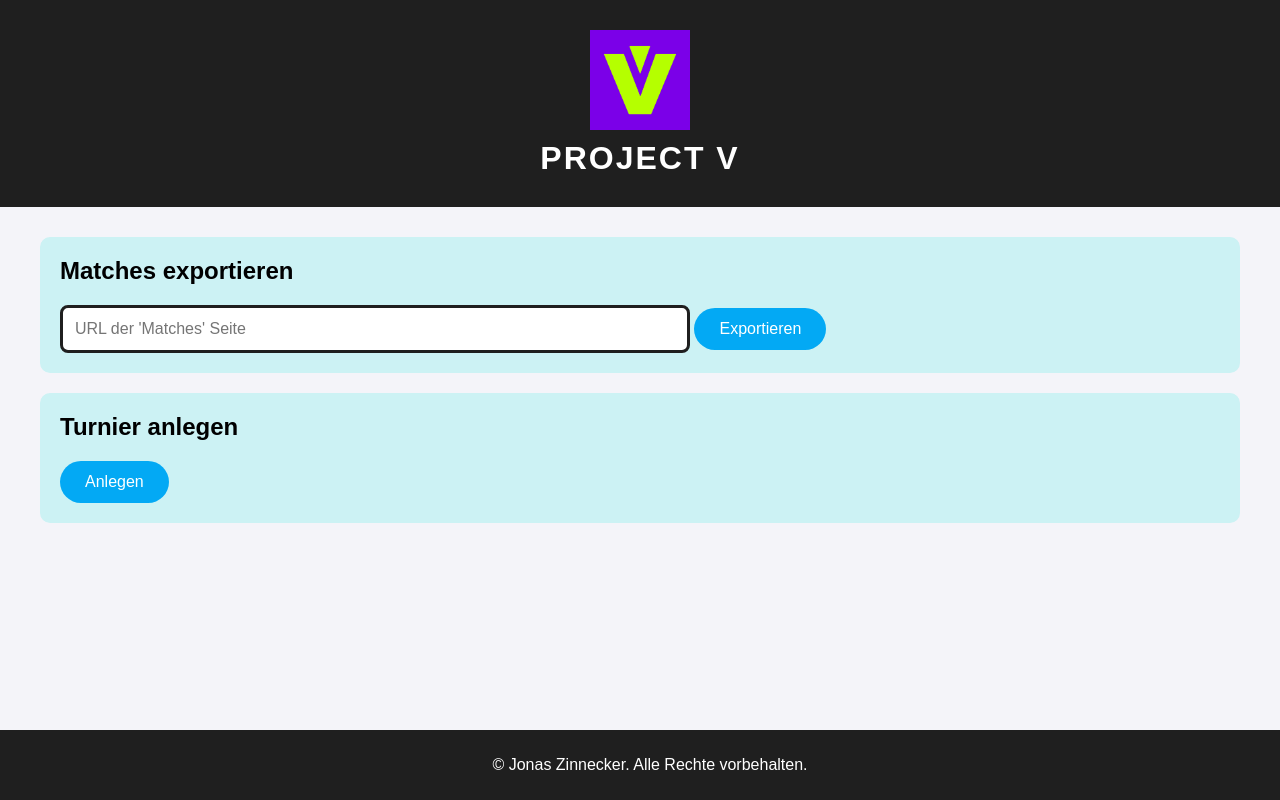
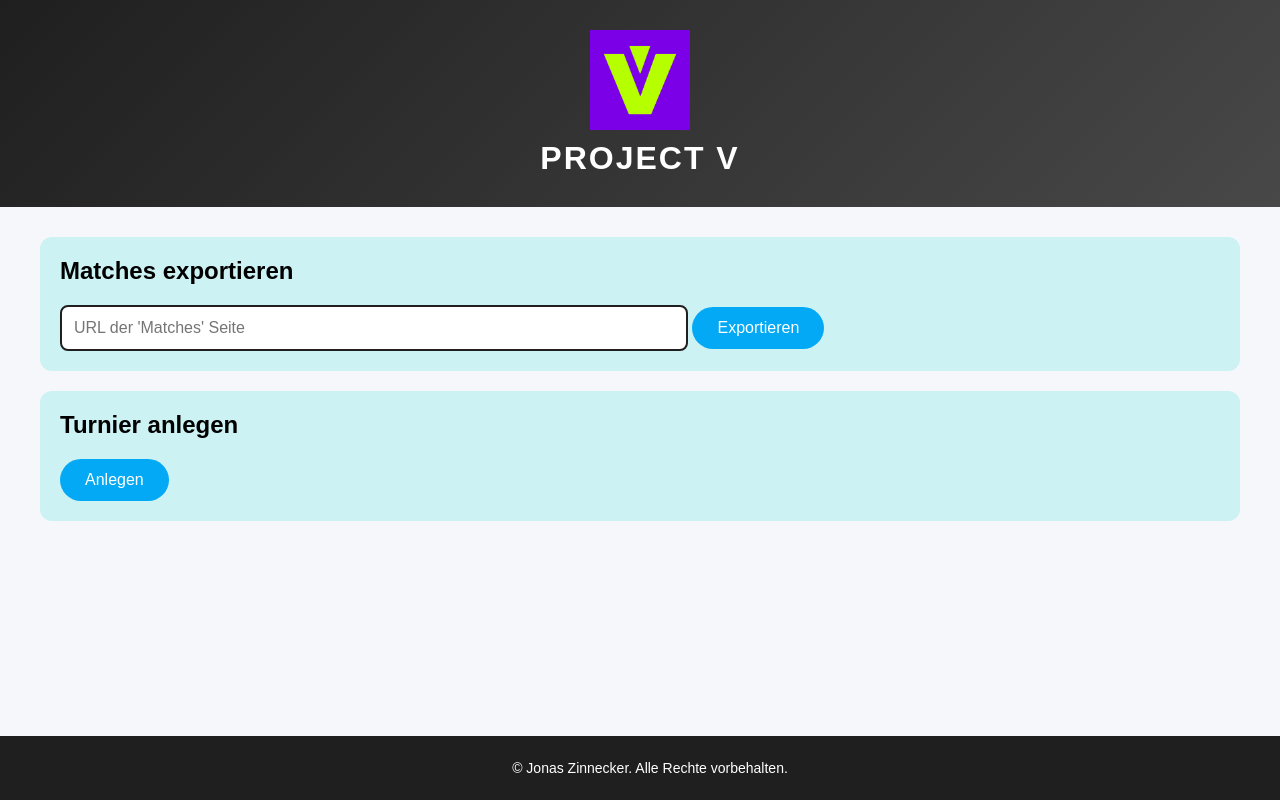
Before and after one commit to JonasZinne/Website, a Flask app: page / in a window 1280 px wide. Run offline with Flask 3, Linux system fonts and the light colour scheme.

Commit message:
style fixes

```diff
--- a/static/css/styles.css
+++ b/static/css/styles.css
@@ -3,12 +3,12 @@ body {
     font-family: Arial, sans-serif;
     margin: 0;
     padding: 0;
-    background-color: #f4f4f9;
+    background-color: #f5f7fa;
 }
 
 /* Header */
 header {
-    background-color: #1f1f1f;;
+    background: linear-gradient(135deg, #1f1f1f, #484848);
     color: white;
     padding: 30px;
     text-align: center;
@@ -42,7 +42,7 @@ main {
     background-color: #ccf2f4;
     padding: 20px;
     margin-bottom: 20px;
-    border-radius: 10px;
+    border-radius: 12px;
 }
 
 .form-section h2 {
@@ -51,9 +51,10 @@ main {
 
 /* Input */
 .url-input {
-    width: 600px;
+    width: 100%;
+    max-width: 600px;
     padding: 12px;
-    border: 3px solid #1f1f1f;
+    border: 2px solid #1f1f1f;
     border-radius: 8px;
     font-size: 16px;
     transition: border-color 0.3s ease;
@@ -75,11 +76,15 @@ button, .button {
     font-size: 16px;
     text-decoration: none;
     display: inline-block;
-    transition: background-color 0.3s ease, transform 0.3s ease;
+    transition: background-color 0.3s ease;
 }
 
 button:hover, .button:hover {
     background-color: #0288d1;
+}
+
+button:active, .button:active {
+    transform: scale(0.97);
 }
 
 /* Message */
@@ -105,4 +110,5 @@ footer {
     position: fixed;
     width: 100%;
     bottom: 0;
+    font-size: 14px;
 }
```
